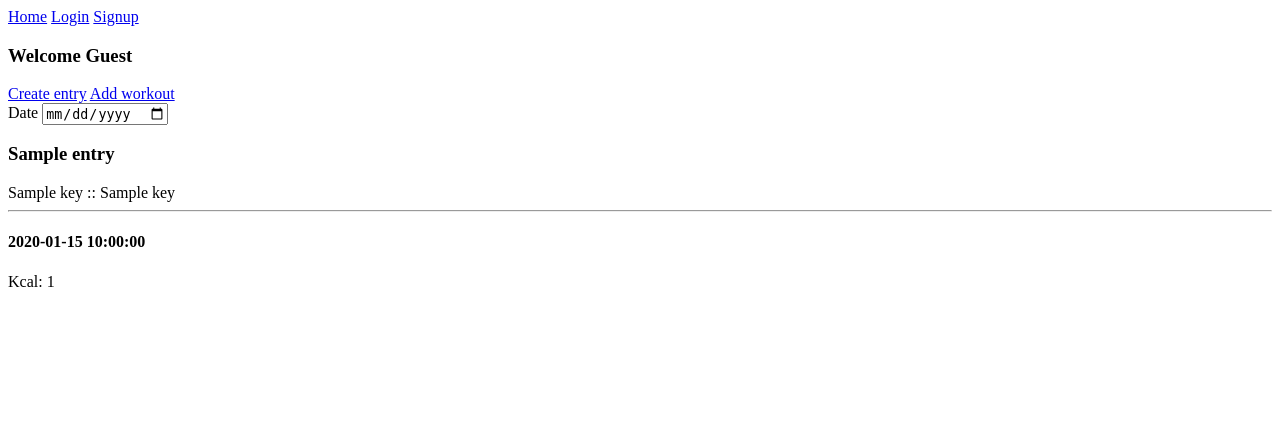
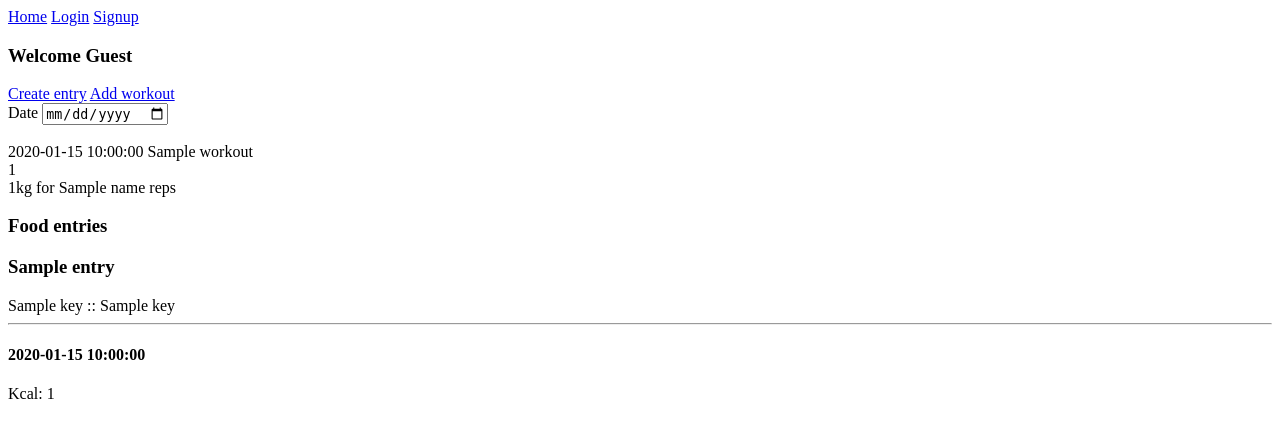
Before and after one commit to Lilley-DL/Momentum, a Flask app: template templates/profile.html in a window 1280 px wide. Shown: the top 438 px of the page. Run offline with Flask 3, Linux system fonts and the light colour scheme; the template is opened without the code that fills it: most values are stand-ins (such as "Sample title", 1, 10 or a date in 2020).

Commit message:
added workout object and view for past workouts in profile

```diff
--- a/app.py
+++ b/app.py
@@ -22,6 +22,19 @@ login_manager.init_app(app)
 login_manager.login_view = "login"
 
 db = None
+
+class Workout:
+    def __init__(self,data):
+        self.dateTime = data['date']
+        # self.workout_data = json.loads(data['workout_json'])
+        self.workout_data = data['workout_json']
+
+        self.sets = self.workout_data['sets']
+
+        self.zippedSets = list(zip(self.workout_data['movements'],self.workout_data['sets']))
+
+    def __str__(self):
+        return json.dumps(self.workout_data)
 
 #database thingssssss
 #should allow for development using a dev database
@@ -181,13 +194,24 @@ def profile():
 
     #get the entries for this user
     try:
-        response = supabase.table("macro_entry").select("*").eq("user_id", current_user.id).execute()
+        macroResponse = supabase.table("macro_entry").select("*").eq("user_id", current_user.id).execute()
 
-        entries = response.data if response.data else []
-        app.logger.info(f"SUPA RETREIVED {entries}")
+        macroEntries = macroResponse.data if macroResponse.data else []
+
+        workoutResponse = supabase.table("workout_for_user_by_date").select("*").execute()
+        app.logger.info(f" WORKOUT RESPONSE :: {workoutResponse.data}")
+
+        workoutObjects = []
+        for w in workoutResponse.data:
+            # app.logger.info(f" WORKOUT OBJECT :: {w['workout_json']}")
+            wobject = Workout(w)
+            app.logger.info(f" WORKOUT OBJECT :: {wobject}")
+            workoutObjects.append(wobject)
+
+        #app.logger.info(f" WORKOUT OBJECTS :: {workoutObjects}")
 
         # Render profile page for authenticated users
-        return render_template("profile.html", user=current_user, entries=entries)
+        return render_template("profile.html", user=current_user, entries=macroEntries, workoutObjects = workoutObjects)
     except Exception as e:
         flash(e)
         return render_template("profile.html", user=current_user)
@@ -228,6 +252,7 @@ def createEntry():
         data = {
             "entry_data":macros,
             "entry_name":entryName,
+            "user_id": flask_login.current_user.id
         }
 
         try:
--- a/templates/profile.html
+++ b/templates/profile.html
@@ -21,8 +21,27 @@
         <label for="search-date">Date</label>
         <input type="date" name="search-date" id="search-date">
     </form>
-</div>
+{% if workoutObjects %}
+    {% for workout in workoutObjects %}
+    <br>
+        {{workout.dateTime}}
 
+        {{workout['name']}}
+         <br>
+        {% for set in workout.zippedSets %}
+				<span id="movement-name">{{set[0]}}</span>
+				<br>
+				{% for reps in set[1] %}
+					{{reps[0]}}kg for {{reps[1]}} reps
+				{% endfor %}
+				<br>
+        {% endfor %}
+    {% endfor %}
+{% endif %}</div>
+
+
+
+<h3>Food entries</h3>
 {% if entries %}
     {% for entry in entries %}
     <h3>{{entry.entry_name}} </h3>
```
